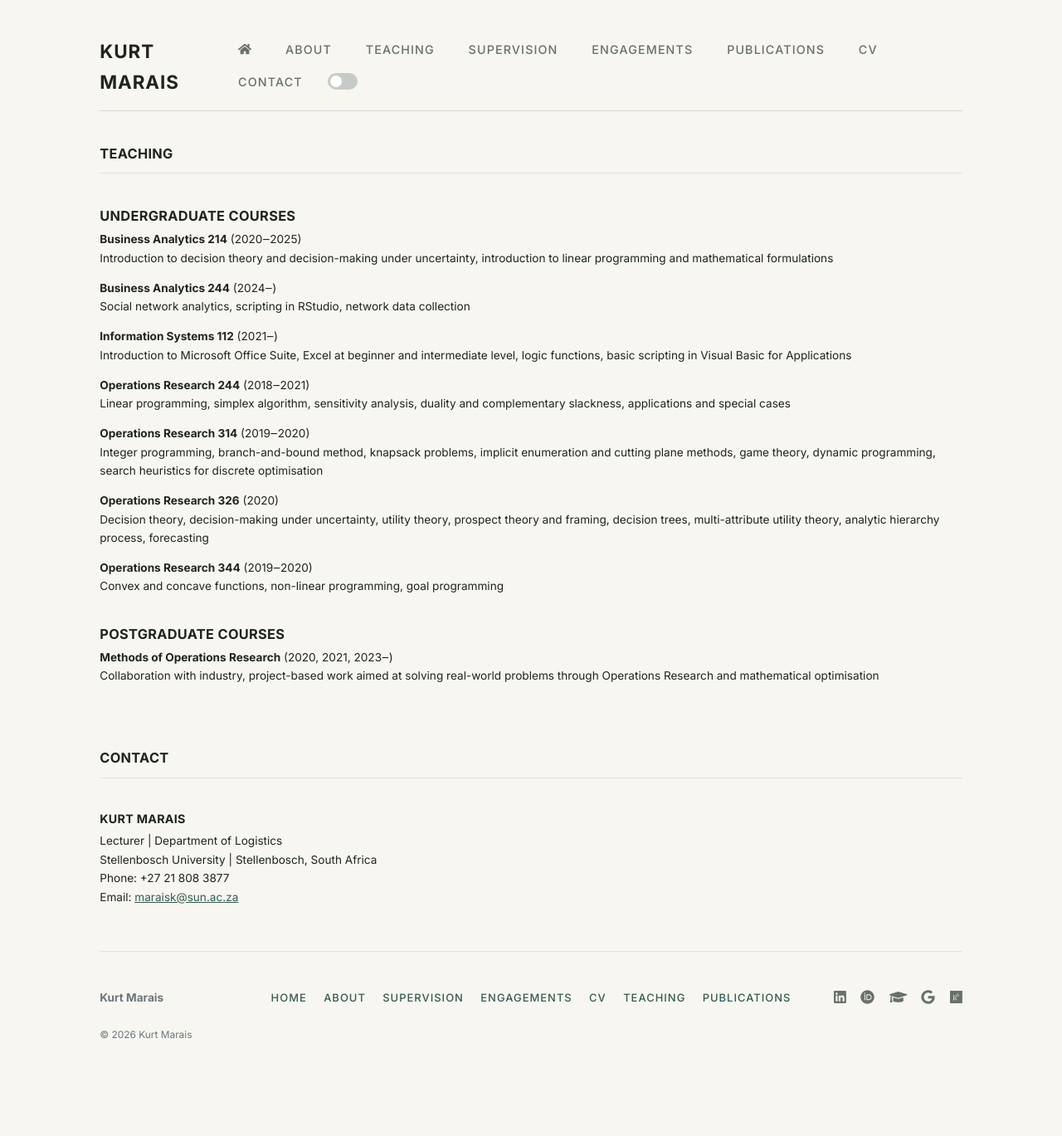
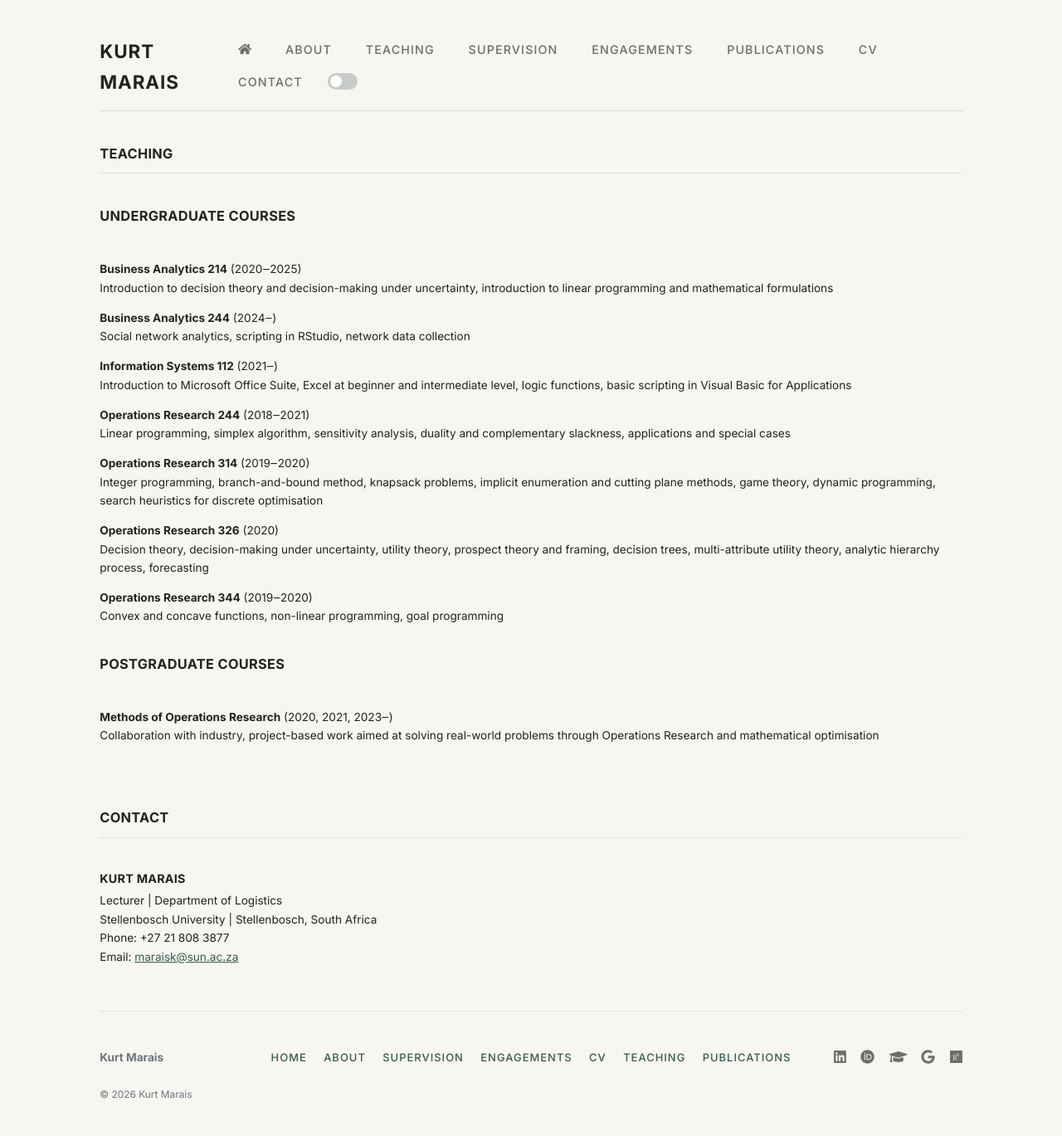
Before and after one commit to kurtmarais/kurtmarais.github.io, a Jekyll site: the page built from teaching.md, in a window 1280 px wide. Shown: the whole page at 83% size. Built offline with Jekyll 4.4.1, drawn with Linux system fonts in a browser that asks for light colours; before the commit the page ends 1297 px from its top, so only the background shows below that.

Commit message:
Update teaching.md

```diff
--- a/teaching.md
+++ b/teaching.md
@@ -12,6 +12,7 @@ permalink: /teaching/
 
 ### Undergraduate courses
 
+<br>
 
 **Business Analytics 214** (2020‒2025)<br>
 Introduction to decision theory and decision-making under uncertainty, introduction to linear programming and mathematical formulations
@@ -41,8 +42,9 @@ Decision theory, decision-making under uncertainty, utility theory, prospect the
 Convex and concave functions, non-linear programming, goal programming
 <br><br>
 
-### Postgraduate courses<br>
+### Postgraduate courses
 
+<br>
 
 **Methods of Operations Research** (2020, 2021, 2023‒)<br>
 Collaboration with industry, project-based work aimed at solving real-world problems through Operations Research and mathematical optimisation
```
